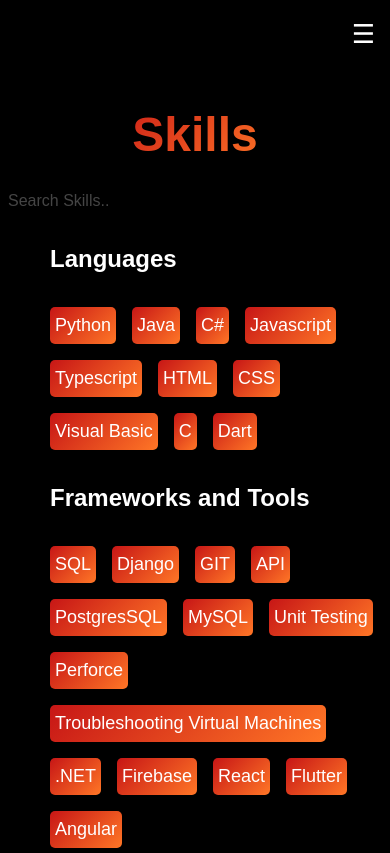
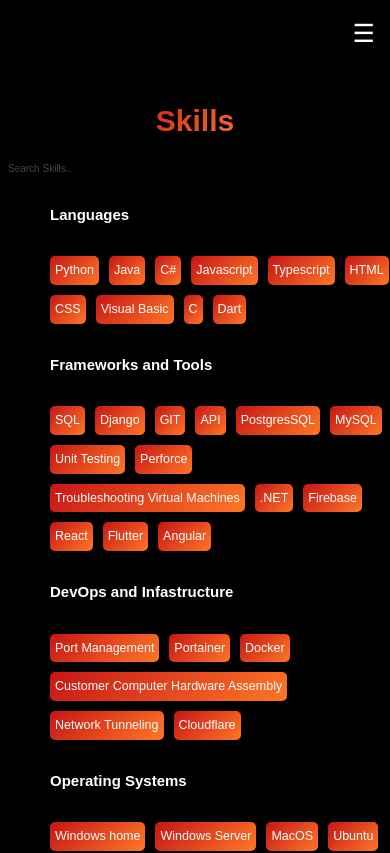
Before and after one commit to Drs2001/PortfolioWebsite, a Next.js app: page /skills in a window 390 px wide. Shown: the top 853 px of the page. Built offline with nearby package versions, Linux system fonts and the light colour scheme.

Commit message:
Updated font sizes to use rem instead of px, along with adjusting font size for smaller screens

```diff
--- a/app/aboutme/page.module.css
+++ b/app/aboutme/page.module.css
@@ -29,7 +29,7 @@
   color: transparent;
   background-clip: text;
   font-weight: bold;
-  font-size: 32px;
+  font-size: 2rem;
   padding-top: 30px;
   padding-bottom: 10px;
 }
--- a/app/components/Navbar.module.css
+++ b/app/components/Navbar.module.css
@@ -43,7 +43,7 @@
 /* Hamburger (hidden by default) */
 .hamburger {
   display: none;
-  font-size: 26px;
+  font-size: 2.5rem;
   background: none;
   border: none;
   cursor: pointer;
--- a/app/components/SkillCard.module.css
+++ b/app/components/SkillCard.module.css
@@ -12,5 +12,5 @@
 .card:hover { transform: translateY(-2px); }
 
 .title{
-    font-size: large;
+    font-size: 1.25rem;
 }
--- a/app/globals.css
+++ b/app/globals.css
@@ -79,4 +79,8 @@
   .imageTest{
   display: none;
 }
+
+html{
+  font-size: 10px;
 }
+}
--- a/app/skills/page.module.css
+++ b/app/skills/page.module.css
@@ -18,7 +18,7 @@
 
 .searchBar{
     padding: 8px;
-    font-size: 16px;
+    font-size: 1rem;
     width: 100%;
     max-width: 400px;
     margin-bottom: 20px;
@@ -31,7 +31,7 @@
 }
 
 .subHeading{
-    font-size: x-large;
+    font-size: 1.5rem;
     color: white;
     font-weight: bold;
 }
```
Also changed, not shown: app/components/ProjectCard.module.css (+8 -8 lines).
